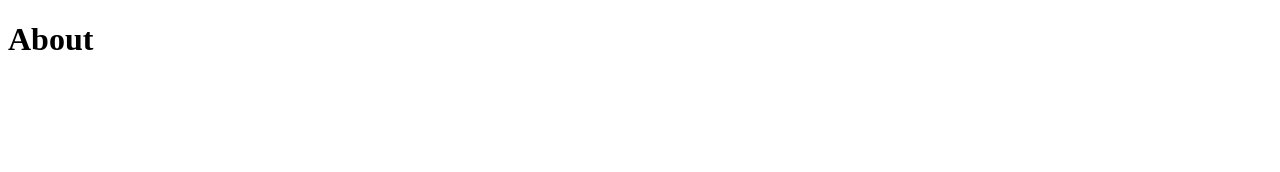
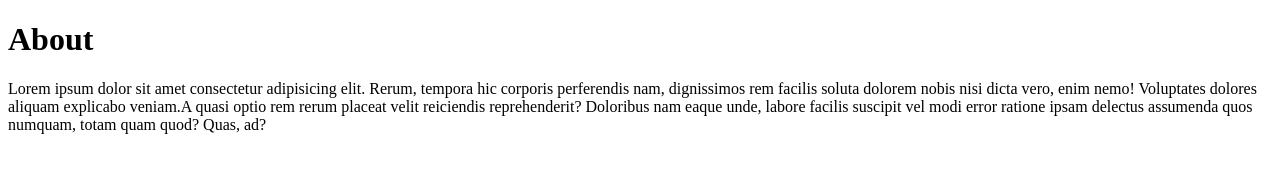
Before and after one commit to Khryz/entrenarBranches, a website: page about.html in a window 1280 px wide. Drawn offline with Linux system fonts and the light colour scheme.

Commit message:
Commit de un nuevo parrafo

```diff
--- a/about.html
+++ b/about.html
@@ -9,6 +9,8 @@
 
 <body>
     <h1>About</h1>
+    <p>Lorem ipsum dolor sit amet consectetur adipisicing elit. Rerum, tempora hic corporis perferendis nam, dignissimos rem facilis soluta dolorem nobis nisi dicta vero, enim nemo! Voluptates dolores aliquam explicabo veniam.A quasi optio rem rerum placeat
+        velit reiciendis reprehenderit? Doloribus nam eaque unde, labore facilis suscipit vel modi error ratione ipsam delectus assumenda quos numquam, totam quam quod? Quas, ad?</p>
 </body>
 
 </html>
```
